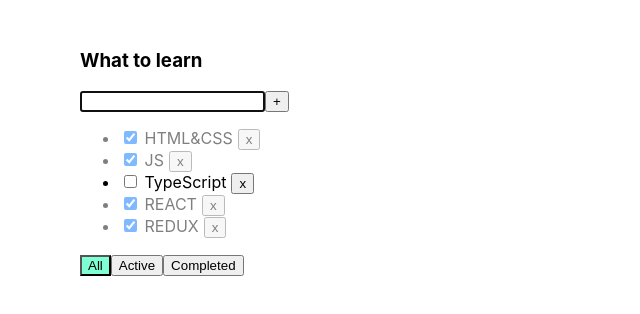
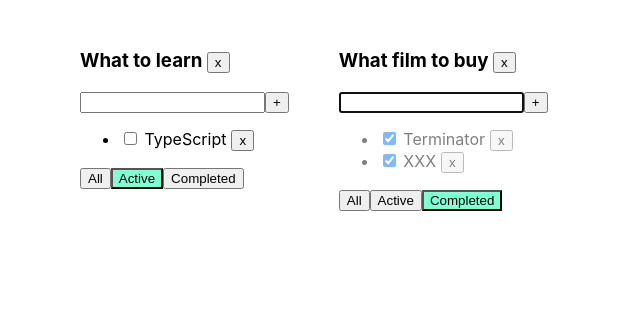
Before and after one commit to UncleStifler/03_TodoList, a React (Create React App) app: page / in a window 1280 px wide. Shown: the top 314 px of the page, without its empty margins (0-640 px from the left). Built offline with nearby package versions, Linux system fonts and the light colour scheme; the HTML template or start-up script is replaced by a standard one.

Commit message:
Multiple Todolists, their removal and associative array

```diff
--- a/src/App.tsx
+++ b/src/App.tsx
@@ -1,73 +1,124 @@
 import React, {useState} from 'react';
 import './App.css';
-import TodoList, {TaskType} from "./components/TodoList";
+import TodoList from "./components/TodoList";
 import {v1} from "uuid"
 
 export type FilterValuesType = "all" | "completed" | "active"
+export type ToDoListType = {
+    id: string,
+    todoListTitle: string,
+    filter: FilterValuesType
+}
 
 function App() {
 
+    const todoListID1 = v1()
+    const todoListID2 = v1()
 
-    const [tasks, setTasks] = useState<TaskType[]>([
+    const [todoLists, setTodoLists] = useState<ToDoListType[]>([
+        {id: todoListID1, todoListTitle: "What to learn", filter: "active"},
+        {id: todoListID2, todoListTitle: "What film to buy", filter: "completed"}
+    ])
+
+
+    const [tasksObj, setTasksObj] = useState({
+        [todoListID1]: [
             {id: v1(), title: "HTML&CSS", isDone: true},
             {id: v1(), title: "JS", isDone: true},
             {id: v1(), title: "TypeScript", isDone: false},
             {id: v1(), title: "REACT", isDone: true},
-        {id: v1(), title: "REDUX", isDone: true}
-    ])
+            {id: v1(), title: "REDUX", isDone: true}],
+        [todoListID2]: [
+            {id: v1(), title: "Terminator", isDone: true},
+            {id: v1(), title: "XXX", isDone: true},
+            {id: v1(), title: "Jentelmens of fortune", isDone: false},
+        ]
+    })
 
-    const [filter, setFilter] = useState<FilterValuesType>("all")
+    // const [tasksObj, setTasks] = useState<TaskType[]>([
+    //     {id: v1(), title: "HTML&CSS", isDone: true},
+    //     {id: v1(), title: "JS", isDone: true},
+    //     {id: v1(), title: "TypeScript", isDone: false},
+    //     {id: v1(), title: "REACT", isDone: true},
+    //     {id: v1(), title: "REDUX", isDone: true}
+    // ])
 
 
-    // let tasks2 = [
-    //     {id: v1(), title: "Terminator", isDone: true},
-    //     {id: v1(), title: "XXX", isDone: true},
-    //     {id: v1(), title: "Jentelmens of fortune", isDone: false},
-    // ]\
-
-    const addTask = (title: string) => {
-        setTasks([{id: v1(), title: title, isDone: false}, ...tasks])
+    const addTask = (title: string, todolistID: string) => {
+        let task = {id: v1(), title: title, isDone: false}
+        let tasks = tasksObj[todolistID]
+        // tasks.unshift(task)
+        tasksObj[todolistID] = [task, ...tasks]
+        setTasksObj({...tasksObj})
     }
 
 
-    const removeTask = (idTasks: string) => {
-        setTasks(tasks.filter(t => t.id !== idTasks))
+    const removeTask = (idTasks: string, todolistID: string) => {
+        let tasks = tasksObj[todolistID]
+        tasksObj[todolistID] = tasks.filter(t => t.id !== idTasks)
+        setTasksObj({...tasksObj})
     }
 
-    let tasksForTodolist = tasks
-    if (filter === "completed") {
-        tasksForTodolist = tasks.filter(t => t.isDone)
-    }
-    if (filter === "active") {
-        tasksForTodolist = tasks.filter(t => !t.isDone)
-    }
 
-    function changeFilter(value: FilterValuesType) {
-        setFilter(value)
-    }
-
-    function changeStatusCheckbox(idTasks: string, isDone: boolean) {
-        let task = tasks.find(t => t.id === idTasks)
-        if (task) {
-            task.isDone = isDone
-            setTasks([...tasks])
+    function changeFilter(value: FilterValuesType, todoListID: string) {
+        let todolist = todoLists.find(t => t.id === todoListID)
+        if (todolist) {
+            todolist.filter = value
+            setTodoLists([...todoLists])
         }
     }
 
+    function changeStatusCheckbox(tasksID: string, isDone: boolean, todoListID: string) {
+        let tasks = tasksObj[todoListID]
+        let task = tasks.find(t => t.id === tasksID)
+        if (task) {
+            task.isDone = isDone
+            setTasksObj({...tasksObj})
+        }
+    }
+
+    function removeTodoList(todoListID: string) {
+        setTodoLists([...todoLists.filter(t => t.id !== todoListID)])
+        delete tasksObj[todoListID]
+        setTasksObj({...tasksObj})
+    }
 
     return (
         <div className="App">
+            {
+                todoLists.map(t => {
+                    let tasksForTodolist = tasksObj[t.id];
+
+                    if (t.filter === "completed") {
+                        tasksForTodolist = tasksForTodolist.filter(t => t.isDone)
+                    }
+                    if (t.filter === "active") {
+                        tasksForTodolist = tasksForTodolist.filter(t => !t.isDone)
+                    }
+                    return (
                         <TodoList
-                todoListTitle="What to learn"
+                            key={t.id}
+                            todoListID={t.id}
+                            todoListTitle={t.todoListTitle}
                             tasks={tasksForTodolist}
                             removeTask={removeTask}
                             changeFilter={changeFilter}
                             addTask={addTask}
                             changeStatusCheckbox={changeStatusCheckbox}
-                filter={filter}
-            />
+                            filter={t.filter}
+                            removeTodoList={removeTodoList}
+                        />)
+
+                })
+            }
+
         </div>
     );
 }
 
 export default App;
+
+
+// let tasks = tasksObj[todolistID]
+// tasksObj[todolistID] = tasks.filter(t => t.id !== idTasks)
+// setTasksObj({...tasksObj})
--- a/src/components/TodoList.tsx
+++ b/src/components/TodoList.tsx
@@ -9,13 +9,15 @@
 }
 
 export type TodoListType = {
+    todoListID: string
     todoListTitle: string
     tasks: TaskType[]
-    removeTask: (idTasks: string) => void
-    changeFilter: (value: FilterValuesType) => void
-    addTask: (title: string) => void
-    changeStatusCheckbox: (idTasks: string, isDone: boolean) => void
+    removeTask: (idTasks: string, todolistID: string) => void
+    changeFilter: (value: FilterValuesType, todoListID: string) => void
+    addTask: (title: string, todolistID: string) => void
+    changeStatusCheckbox: (tasksID: string, isDone: boolean, todoListID: string) => void
     filter: FilterValuesType
+    removeTodoList: (todoListID: string) => void
 }
 
 const TodoList = (props: TodoListType) => {
@@ -25,14 +27,14 @@
 
     const addTaskHandler = () => {
         if (newTaskTitle.trim() !== "") {
-            props.addTask(newTaskTitle.trim())
+            props.addTask(newTaskTitle.trim(), props.todoListID)
             setNewTaskTitle("")
         }
     }
 
     const enterHandler = (e: KeyboardEvent<HTMLInputElement>) => {
         if (e.ctrlKey && e.charCode === 13 && newTaskTitle.trim() !== "") {
-            props.addTask(newTaskTitle)
+            props.addTask(newTaskTitle, props.todoListID)
             setNewTaskTitle("")
         } else {
             setError("Title is required")
@@ -47,22 +49,26 @@
     }
 
     const onAllClickHandler = () => {
-        props.changeFilter("all")
+        props.changeFilter("all", props.todoListID)
     }
     const onCompletedClickHandler = () => {
-        props.changeFilter("completed")
+        props.changeFilter("completed", props.todoListID)
     }
     const onActiveClickHandler = () => {
-        props.changeFilter("active")
+        props.changeFilter("active", props.todoListID)
     }
     const onChangeHandler = (e: ChangeEvent<HTMLInputElement>) => {
         setError("")
         setNewTaskTitle(e.currentTarget.value)
     }
 
+    const removeTodoListHandler = () => {
+        props.removeTodoList(props.todoListID)
+    }
+
     return (
         <div>
-            <h3>{props.todoListTitle}</h3>
+            <h3>{props.todoListTitle} <button onClick={removeTodoListHandler}>x</button></h3>
             <div>
                 <input
                     autoFocus
@@ -77,13 +83,13 @@
             <ul>
                 {props.tasks.map(
                     t => {
-                        const onRemoveHandler = () => props.removeTask(t.id)
+                        const onRemoveHandler = () => props.removeTask(t.id, props.todoListID)
                         const onChangeHandlerCheckbox = (e: ChangeEvent<HTMLInputElement>) => {
-                            props.changeStatusCheckbox(t.id, e.currentTarget.checked)
+                            props.changeStatusCheckbox(t.id, e.currentTarget.checked, props.todoListID)
                         }
                         return (
                             <li key={t.id}
-                            className={t.isDone ? "is-done" : ""}>
+                                className={t.isDone ? "is-done" : ""}>
                                 <input
                                     type="checkbox"
                                     onChange={onChangeHandlerCheckbox}
@@ -102,12 +108,12 @@
                     All
                 </button>
                 <button className={props.filter === "active" ? "active-filter" : ""}
-                    onClick={onActiveClickHandler}>
+                        onClick={onActiveClickHandler}>
                     Active
                 </button>
                 <button className={props.filter === "completed" ? "active-filter" : ""}
-                    onClick={onCompletedClickHandler}
-                    >
+                        onClick={onCompletedClickHandler}
+                >
                     Completed
                 </button>
             </div>
```
Lines whose indentation alone changed are shown as unchanged.
